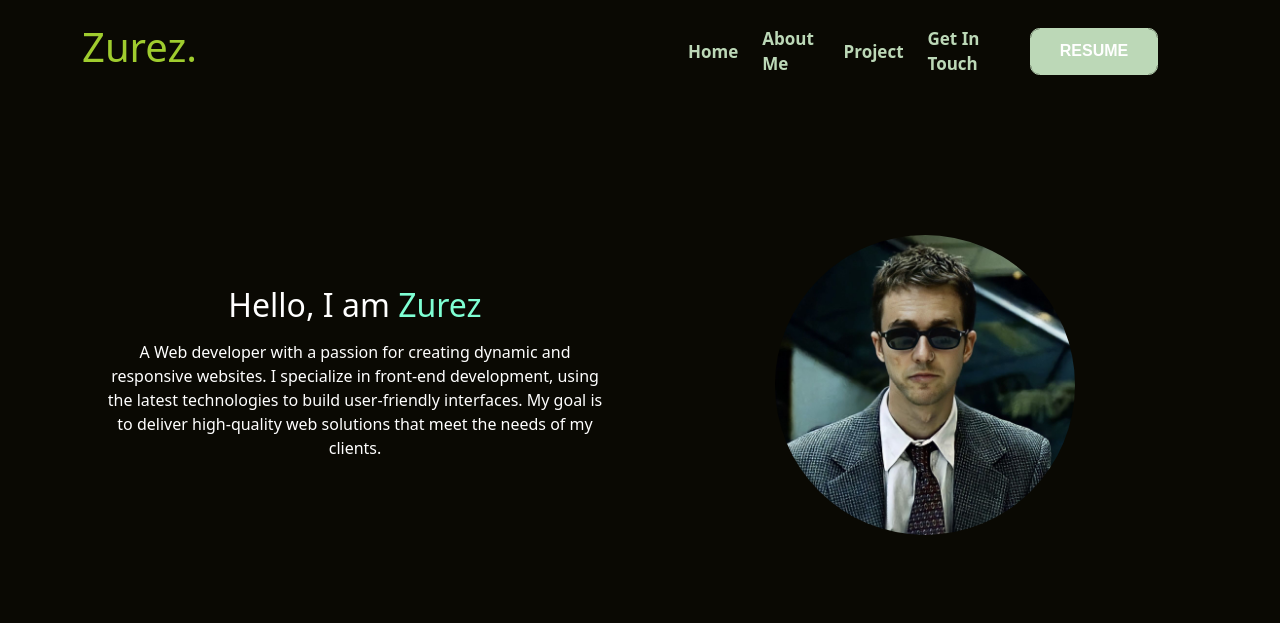
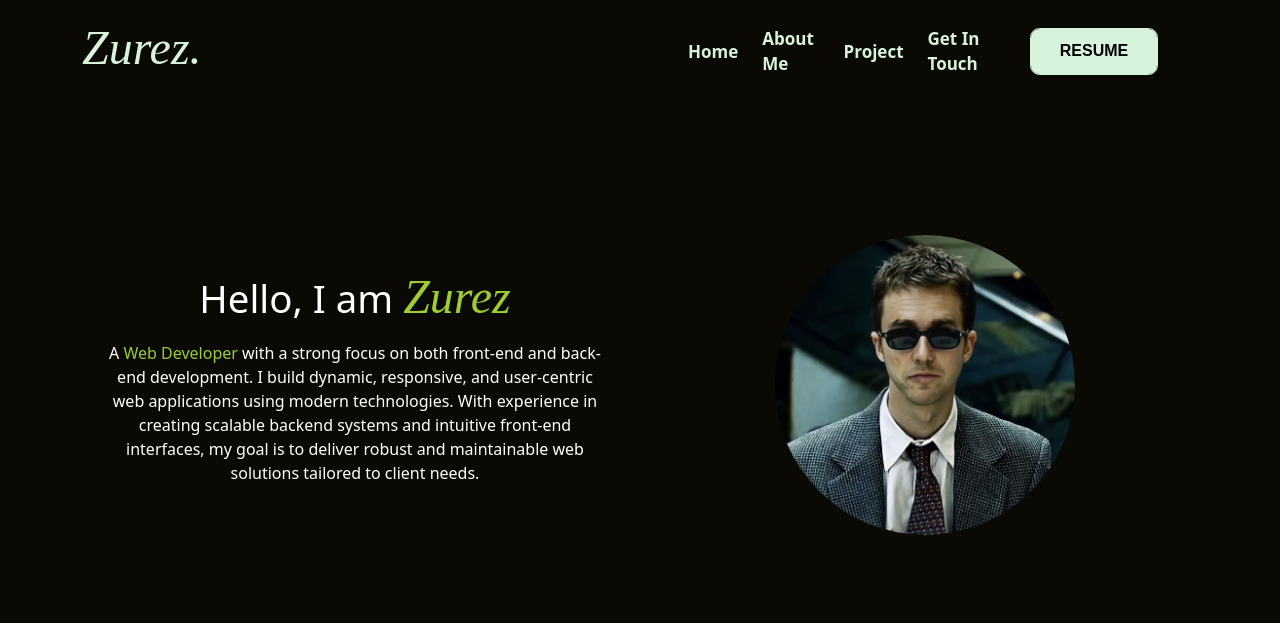
Before and after one commit to zurez20/zurezportfolio, a plain HTML site: page index.html in a window 1280 px wide. Drawn offline with nearby package versions, Linux system fonts and the light colour scheme.

Commit message:
Enhance loading screen and update content structure for improved user experience

```diff
--- a/index.html
+++ b/index.html
@@ -15,11 +15,16 @@
     <title>Document</title>
     <link rel="stylesheet" href="styles.css" />
 </head>
+   <!-- Loading Screen -->
 
-<body class="container text-white">
+<body id="body" class="container text-white">
+    <div id="loading-screen">
+        <span><i>Zurez..</i></span>
+    </div>
+    <div id="loading-finish" style="display: none;">
     <div class="py-3">
         <div class="row align-items-center">
-            <h1 class="logo-text col-md-6">Zurez.</h1>
+            <h1 class="logo-text col-md-6"><i>Zurez.</i></h1>
             <nav class="navbar-text col-md-6 d-none d-md-flex px-5 justify-content-end align-items-center gap-4">
                 <a href="#">Home</a>
                 <a href="#">About Me</a>
@@ -33,11 +38,12 @@
     <section class="main-section d-flex justify-content-center align-items-center my-5 my-section">
         <div class="row">
             <div class="col-md-6 d-flex flex-column align-items-center justify-content-center">
-                <h2 class="text-center">Hello, I am <span style="color: aquamarine;">Zurez</span></h2>
-                <p class="text-center px-4 py-2">
-                    A Web developer with a passion for creating dynamic and responsive websites. I specialize in
-                    front-end development, using the latest technologies to build user-friendly interfaces. My goal is
-                    to deliver high-quality web solutions that meet the needs of my clients.
+                <div class="main-heading text-center">Hello, I am <span class="main-zurez"><i>Zurez</i></span></div>
+                <p class="text-center px-4 py-2 main-text">
+                    A <span style="color: #9fcc2e;">Web Developer</span> with a strong focus on both front-end and back-end development.
+                    I build dynamic, responsive, and user-centric web applications using modern technologies.
+                    With experience in creating scalable backend systems and intuitive front-end interfaces,
+                    my goal is to deliver robust and maintainable web solutions tailored to client needs.
                 </p>
             </div>
             <div class="col-md-6 d-flex align-items-center justify-content-center">
@@ -47,12 +53,19 @@
             </div>
         </div>
     </section>
+</div>
     <!-- <section class="about-me">
         <h1>I am a good boy</h1>
     </section> -->
 
 
-
+    <script>
+        // Set a timeout to hide the loading screen after 2 seconds
+        setTimeout(function () {
+            document.getElementById('loading-screen').style.display = 'none';
+            document.getElementById('loading-finish').style.display = 'block';
+        }, 2000); // 2000ms = 2 seconds
+    </script>
 
 
     <script src="https://cdn.jsdelivr.net/npm/@popperjs/core@2.9.2/dist/umd/popper.min.js"
--- a/styles.css
+++ b/styles.css
@@ -1,9 +1,9 @@
 :root {
   /* Main color Dark to White */
   --main-bg-color-black: #000; /* Black */
-  --main-bg-color-900: #0A0903 ; /* darkest */
-  --main-bg-color-700: #BCD8B7;
-  --main-bg-color-500: #9FCC2E; /* base / default */
+  --main-bg-color-900: #0a0903; /* darkest */
+  --main-bg-color-700: #9fcc2e;
+  --main-bg-color-500: #d8f3dc; /* base / default */
   --main-bg-color-300: ;
   --main-bg-color-100: ; /* lightest */
   --main-bg-color-white: #fff; /* White */
@@ -15,27 +15,63 @@ body {
   background-color: var(--main-bg-color-900);
 }
 
-.logo-text{
-color: var(--main-bg-color-500);
+#loading-screen {
+  position: fixed;
+  top: 0;
+  left: 0;
+  width: 100%;
+  height: 100%;
+  background-color: var(--main-bg-color-900);
+  color: white;
+  display: flex;
+  justify-content: center;
+  align-items: center;
+  font-size: 30px;
+  font-family: "Times New Roman", Times, serif;
+  z-index: 9999; /* Make sure it's on top */
+  text-shadow: 0 0 10px #fff,
+  0 0 60px #9fcc2e,
+  0 0 70px #9fcc2e;
+
 }
 
-.navbar-text{
+.logo-text {
+  font-family: "Times New Roman", Times, serif;
+  color: var(--main-bg-color-500);
+  font-size: 3rem;
+}
+
+.navbar-text {
   font-weight: 600;
 }
 
 nav a {
-  color: var(--main-bg-color-700);
+  color: var(--main-bg-color-500);
   text-decoration: none;
   font-size: 17px;
 }
 
 nav a:hover {
-  color: var(--main-bg-color-500);
+  color: var(--main-bg-color-700);
   /* text-decoration: underline; */
 }
 
-.main-section{
+.main-section {
   height: 29.3rem;
+}
+
+.main-heading {
+  font-size: 2.4rem;
+}
+
+.main-text {
+  font-size: 16px;
+}
+
+.main-zurez{
+  font-family: "Times New Roman", Times, serif;
+  font-size: 3rem;
+  color: var(--main-bg-color-700);
 }
 
 /* Base button styles */
@@ -55,7 +91,7 @@ nav a:hover {
   text-decoration: none;
   text-align: center;
   text-transform: uppercase;
-  font-family: 'Montserrat', sans-serif;
+  font-family: "Montserrat", sans-serif;
   transition: all 150ms ease-in-out;
 }
 
@@ -67,11 +103,14 @@ nav a:hover {
 
 /* Button with 'third' class */
 .btn.third {
-  border-color: var(--main-bg-color-700); /* replaced $blue */
-  color: #fff;
-  box-shadow: 0 0 40px 40px var(--main-bg-color-700) inset, 0 0 0 0 var(--main-bg-color-700);
+  border-color: var(--main-bg-color-500); /* replaced $blue */
+  color: var(--main-bg-color-black);
+  box-shadow: 0 0 40px 40px var(--main-bg-color-500) inset,
+    0 0 0 0 var(--main-bg-color-500);
 }
 
 .btn.third:hover {
-  box-shadow: 0 0 10px 0 var(--main-bg-color-700) inset, 0 0 10px 4px var(--main-bg-color-500);
+  color: #fff;
+  box-shadow: 0 0 10px 0 var(--main-bg-color-500) inset,
+    0 0 10px 4px var(--main-bg-color-500);
 }
```
